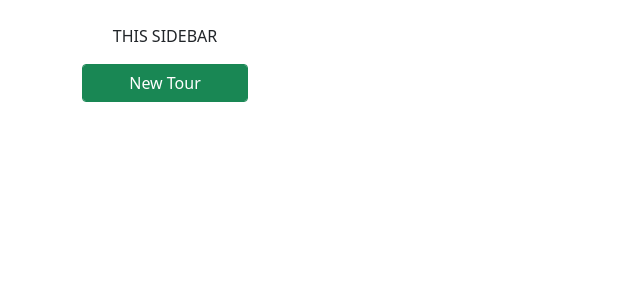
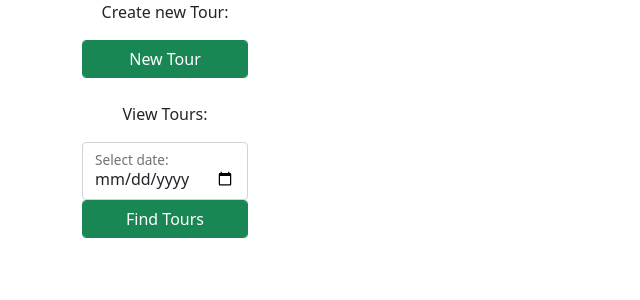
Before and after one commit to Laacis/delivery_load_planer, a Django app: page /tour_planning in a window 1280 px wide. Shown: the part 56-356 px from the top of the page, without its empty margins (0-640 px from the left). Run offline with Django 4.2, Linux system fonts and the light colour scheme; data that the repository does not hold is empty.

Commit message:
On touyr planing page user is now able to select date to request a list of Tours to display for selected date

```diff
--- a/load_planer/static/load_planer/tourplanform.js
+++ b/load_planer/static/load_planer/tourplanform.js
@@ -1,12 +1,13 @@
 document.addEventListener("DOMContentLoaded", function() {
-    const sideBar = document.getElementById('sidebar_left');
+    const sideBar = document.getElementById('new_tour_button_field');
     const newButton = document.createElement('button');
     newButton.classList = 'btn btn-success form-control';
     newButton.type = 'submit';
     newButton.textContent = "New Tour";
+
     sideBar.appendChild(newButton);
     newButton.addEventListener('click', function(){
-
+        document.getElementById('view_date_input').disabled = true;
         newButton.disabled = true;
         loadDeliveryPlanPart1();
     })
@@ -303,7 +304,7 @@ function loadDeliveryPlanPart3() {
     const driverLabel = document.createElement('label');
     driverLabel.for = "driver_id";
     driverLabel.classList = "form-label";
-    driverLabel.innerHTML = 'Choose Driver:';
+    driverLabel.innerHTML = 'Select Driver:';
 
     driverDivFormF.appendChild(driverIdField);
     driverDivFormF.appendChild(driverLabel);
@@ -455,6 +456,7 @@ function loadDeliveryPlanPart4() {
                     aLink.href = `/destination/${key}`;
                     aLink.target = "_blank";
                     aLink.innerHTML = key;
+                    aLink.classList = 'form-control';
                     aLink.id = `${element}:${value}`;
                     cell.appendChild(aLink);
                 }
@@ -480,7 +482,7 @@ function loadDeliveryPlanPart4() {
 
                     inputField.id = `total:${value}`;
                     inputField.innerHTML = 0;
-                    //inputField.classList = "form-control";
+                    inputField.classList = "form-control";
                     cell.appendChild(inputField);
                 }
                 row.appendChild(cell);
--- /dev/null
+++ b/load_planer/static/load_planer/tourview.js
@@ -0,0 +1,46 @@
+document.addEventListener("DOMContentLoaded", function() {
+    crdateInpandButton();
+});
+
+// createing input field
+function crdateInpandButton() {
+    const sideBar = document.getElementById('view_tours_input_field');
+    const viewDate = document.createElement('input');
+    viewDate.type = 'date';
+    viewDate.id = 'view_date_input';
+    viewDate.classList = 'form-control';
+
+    sideBar.appendChild(viewDate);
+    //creating label for input
+    const dateLabel = document.createElement('label');
+    dateLabel.for = 'view_date_input';
+    dateLabel.innerHTML = 'Select date:';
+    dateLabel.classList = "form-label";
+    sideBar.appendChild(dateLabel);
+
+    //creating button
+    const buttonField = document.getElementById('view_tours_button_field');
+    const showToursButton = document.createElement('button');
+    showToursButton.classList = 'btn btn-success form-control';
+    showToursButton.type = 'submit';
+    showToursButton.textContent = "Find Tours";
+    buttonField.appendChild(showToursButton);
+    showToursButton.addEventListener('click', function(){
+        //get value from viewDate input
+        if (viewDate.value != "") {
+            getTourList(viewDate.value);
+        }
+        else {
+            viewDate.focus();
+        }
+
+    })
+}
+
+function getTourList(date){
+    fetch(`/get_tour_list/${date}`)
+    .then(response => response.json())
+    .then(data => {
+        console.log(data);
+    })
+}
--- a/load_planer/templates/load_planer/tour_planning.html
+++ b/load_planer/templates/load_planer/tour_planning.html
@@ -36,25 +36,49 @@
         </div> -->
     <!-- </div>   -->
     <div class="container text-center">
+        <div class="row row-cols-4">
+            <div class="col"></div>
+        </div>
         <div class="row">
-
             <div class="col-2 col-md-2" id="sidebar_left">
-                <br><p>THIS SIDEBAR</p>
+                <div class="row">
+                    <div class="col-md">
+                        <div class="form-floating">
+                            <div  id="new_tour_button_field">
+                                <p>Create new Tour:</p>
+                            </div>
+                        </div>
+                    </div>
+                </div>
+                <div class="row">
+                    <div class="col-md">
+                        <div class="form-floating">
+                            <br><p>View Tours:</p>
+                        </div>
+                    </div>
+                </div>
+                <div class="row">
+                    <div class="col-md">
+                        <div class="form-floating" id="view_tours_input_field">
+                        </div>
+                    </div>
+                </div>
+                <div class="row">
+                    <div class="col-md">
+                        <div  id="view_tours_button_field">
+                        </div>
+                    </div>
+                </div>
             </div>
             <div class="col-md-10" id="'main_div_right">
                 <div class="row row-cols-3">
-                    <div class="col" id="main_left">
-
-                      </div>
-                      <div class="col-4" id="main_middle">
-
-                      </div>
-                      <div class="col" id="main_right">
-
-                      </div>
+                    <div class="col" id="main_left"></div>
+                    <div class="col-4" id="main_middle"></div>
+                    <div class="col" id="main_right"></div>
                 </div>
                 <div id="tour_plan_form">
-
+                </div>
+                <div id="tour_display_list">
                 </div>
             </div>
         </div>
@@ -65,5 +89,5 @@
 {% block script %}
     <script src="{% static 'load_planer/tourplanform.js' %}" type="text/javascript"></script>
     <script src="{% static 'load_planer/submitTPform.js' %}" type="text/javascript"></script>
-
+    <script src="{% static 'load_planer/tourview.js' %}" type="text/javascript"></script>
 {% endblock %}
--- a/load_planer/urls.py
+++ b/load_planer/urls.py
@@ -33,4 +33,5 @@ urlpatterns = [
     path("register_delivery_point", views.register_delivery_point, name="register_delivery_point"),
     path("get_truck_details/<str:truck_id>", views.get_truck_details, name="get_truck_details"),
     path("register_tour", views.register_tour, name='register"tour'),
+    path("get_tour_list/<slug:date>", views.get_tour_list, name="get_tour_list"),
 ]
--- a/load_planer/views.py
+++ b/load_planer/views.py
@@ -537,3 +537,7 @@ def get_truck_details(request, truck_id):
     # TODO ! REMEMBER TO CHECK WHOS requesting Driver/Planner ?
     truck_data = Truck.objects.get(truck_id=truck_id)
     return JsonResponse(truck_data.serialize())
+
+
+def get_tour_list(request, date):
+    return JsonResponse({"messge":f"reqeusted {date}"})
```
